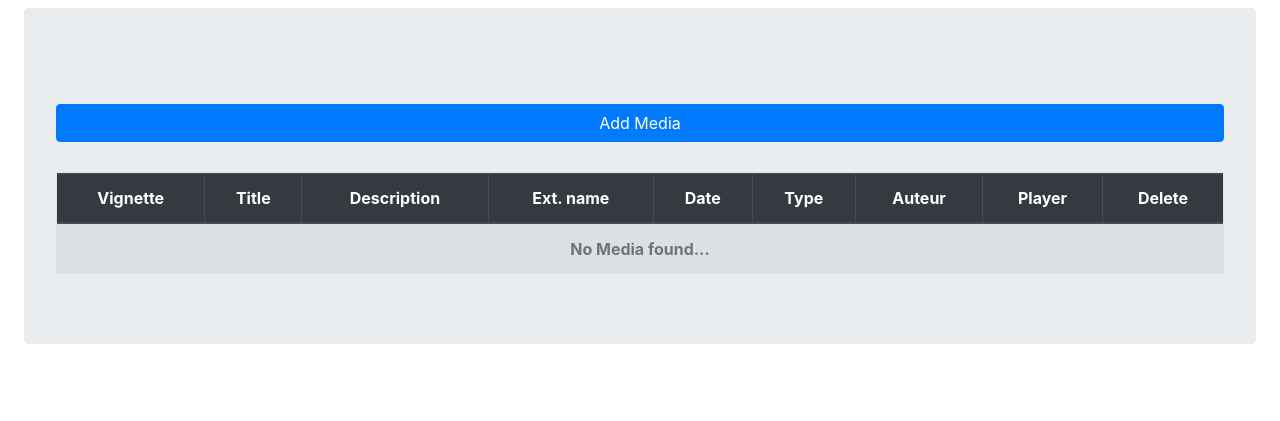
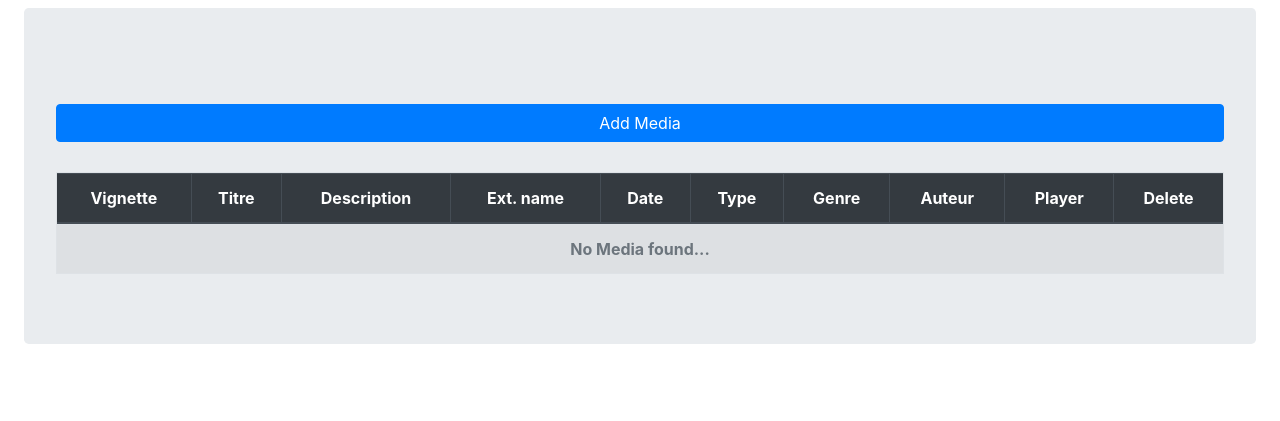
Before and after one commit to pichotg/mediaplayer, a Symfony app: template templates/media/index.html.twig in a window 1280 px wide. Shown: the part 56-477 px from the top of the page. Run offline with Twig, Linux system fonts and the light colour scheme; the template is opened without the code that fills it, so the values that code supplies are empty; some libraries are stand-ins or nearby versions; some web fonts are replaced.

Commit message:
Media Table col edit

```diff
--- a/templates/media/index.html.twig
+++ b/templates/media/index.html.twig
@@ -12,11 +12,12 @@
             <thead class="thead-dark text-center">
             <tr>
                 <th scope="col">Vignette</th>
-                <th scope="col">Title</th>
+                <th scope="col">Titre</th>
                 <th scope="col">Description</th>
                 <th scope="col">Ext. name</th>
                 <th scope="col">Date</th>
                 <th scope="col">Type</th>
+                <th scope="col">Genre</th>
                 <th scope="col">Auteur</th>
                 <th scope="col">Player</th>
                 <th scope="col">Delete</th>
@@ -32,6 +33,7 @@
                         <td>{{ media.extension }}</td>
                         <td>{{ media.date|date('Y-m-d') }}</td>
                         <td>{{ media.genre.typemedia.name }}</td>
+                        <td>{{ media.genre.name }}</td>
                         <td>{{ media.author.name }}</td>
                         <td>
                             <button class="btn btn-primary" data-toggle="modal" data-target="#playMediaModal" data-name="{{ media.titre }}" data-type="{{ media.genre.typemedia.name }}" data-path="./files/media/{{ media.media }}"><i class="fas fa-play"></i></button>
```
